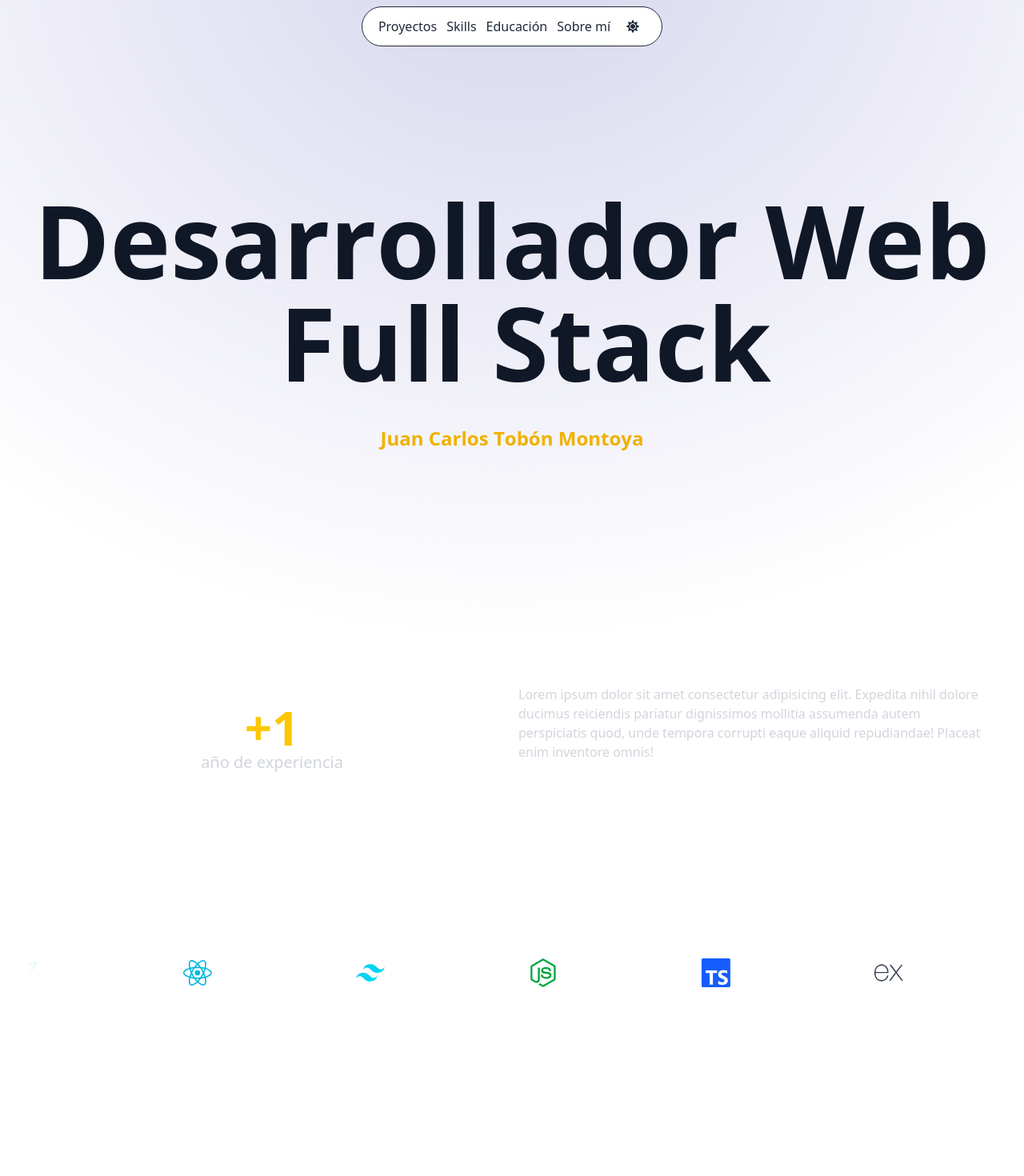
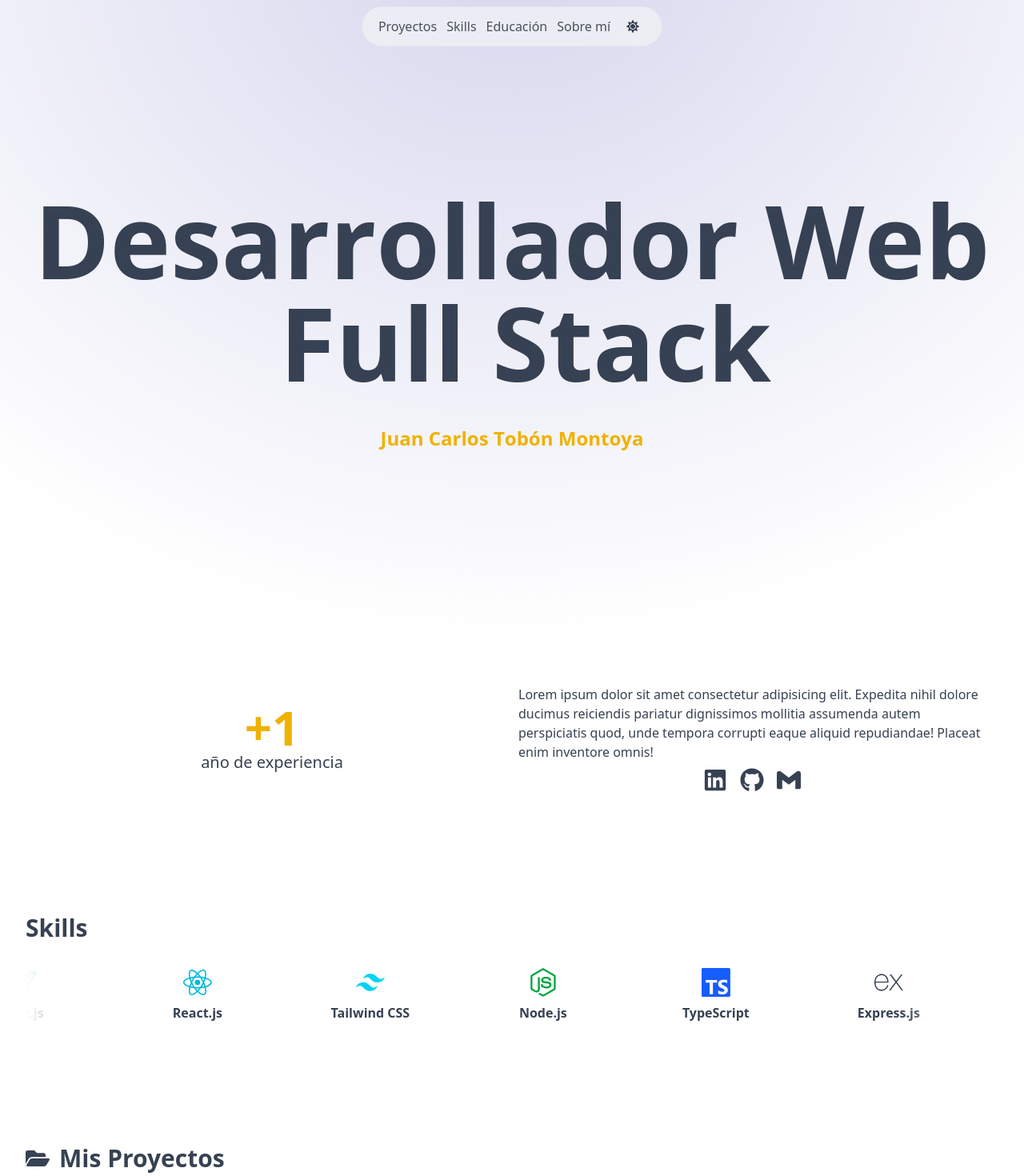
Before and after one commit to JuanTobon7/portafolio, a React (Vite) app: page / in a window 1280 px wide. Shown: the top 1470 px of the page at 80% size. Built offline with nearby package versions, Linux system fonts and the light colour scheme.

Commit message:
Update styles for improved accessibility and dark mode support across components

```diff
--- a/src/App.jsx
+++ b/src/App.jsx
@@ -19,7 +19,7 @@ function App() {
     <MasterTimelineProvider>
       <section className="container mx-auto px-8 sm:max-w-2xl md:max-w-7xl">
         <main className="h-screen flex flex-col items-center justify-center gap-10">
-          <MachineTextGSAP text="Desarrollador Web Full Stack" color="dark:text-white text-gray-900" speed={0.03}/>
+          <MachineTextGSAP text="Desarrollador Web Full Stack" color="text-gray-700 dark:text-gray-300" speed={0.03}/>
           <MachineTextGSAP text="Juan Carlos Tobón Montoya" speed={0.02} size="medium" color="text-yellow-500"/>
         </main>
       </section>
@@ -27,15 +27,15 @@ function App() {
         <Experience/>
       </section>
       <section id="skills" className="container mx-auto px-8 sm:max-w-2xl md:max-w-7xl py-10 mb-14">
-        <h2 className="text-white font-semibold mb-4">Skills</h2>
+        <h2 className="text-3xl font-semibold text-gray-700 dark:text-gray-300 mb-4">Skills</h2>
         <CarouselGSAP/>
       </section>
        <section id='projects' className="mb-14 container mx-auto px-8 sm:max-w-2xl md:max-w-7xl py-10">
-          <div className="flex items-center text-3xl font-semibold mb-2 text-white gap-3">
+          <div className="flex items-center text-3xl font-semibold mb-2 text-gray-700 dark:text-gray-300 gap-3">
             <FaFolderOpen />
             <h2>Mis Proyectos</h2>
           </div>
-          <p className="text-white mb-6">
+          <p className="text-gray-700 dark:text-gray-300 mb-6">
             Aquí puedes encontrar algunos de los proyectos en los que he trabajado, aplicando mis conocimientos en desarrollo Full Stack.
           </p>
           <Projects />
--- a/src/animation/CarouselGSAP.jsx
+++ b/src/animation/CarouselGSAP.jsx
@@ -78,7 +78,7 @@ const CarouselGSAP = () => {
             className={`carousel-item min-w-[200px] p-4 ${skill.color} mx-2 flex flex-col items-center justify-center`}
           >
             <div className="text-4xl">{skill.icon}</div>
-            <span className="mt-2 text-white font-semibold">{skill.name}</span>
+            <span className="mt-2 text-gray-700 dark:text-gray-300 font-semibold">{skill.name}</span>
           </div>
         ))}
       </div>
--- a/src/components/Experience.jsx
+++ b/src/components/Experience.jsx
@@ -55,13 +55,13 @@ const Experience = () => {
   return (
     <div
       ref={ref}
-      className="experience grid grid-cols-1 md:grid-cols-2 gap-4 p-4 text-white"
+      className="experience grid grid-cols-1 md:grid-cols-2 gap-4 p-4  text-gray-700 dark:text-gray-300"
     >
-      <p className="years-experience flex flex-col items-center justify-center text-sm md:text-xl text-gray-300">
-        <span className="text-yellow-400 text-6xl font-bold">+1</span> año de experiencia
+      <p className="years-experience flex flex-col items-center justify-center text-sm md:text-xl text-gray-700 dark:text-gray-300">
+        <span className="text-yellow-500 text-6xl font-bold">+1</span> año de experiencia
       </p>
       <div className="flex flex-col items-center justify-between gap-2">
-        <p className="detail-experience text-sm md:text-base text-gray-300">
+        <p className="detail-experience text-sm md:text-base text-gray-700 dark:text-gray-300">
             Lorem ipsum dolor sit amet consectetur adipisicing elit. Expedita nihil
             dolore ducimus reiciendis pariatur dignissimos mollitia assumenda autem
             perspiciatis quod, unde tempora corrupti eaque aliquid repudiandae!
@@ -71,20 +71,24 @@ const Experience = () => {
               <a
                 target="_blank"
                 href="https://www.linkedin.com/in/juan-carlos-tobon-montoya"
-                className="text-3xl hover:text-gray-200 hover:scale-110 duration-300 ease-in-out transition-colors"
+                className="text-3xl  text-gray-700 hover:text-gray-900 dark:text-gray-300 dark:hover:text-gray-200 hover:scale-110 duration-300 ease-in-out transition-colors"
+
               >
                 <FaLinkedin />
               </a>
               <a
                 target="_blank"
                 href="https://github.com/JuanTobon7"
-                className="text-3xl hover:text-gray-200 hover:scale-110 duration-300 ease-in-out transition-colors"
+                className="text-3xl  text-gray-700 hover:text-gray-900 dark:text-gray-300 dark:hover:text-gray-200 hover:scale-110 duration-300 ease-in-out transition-colors"
+
               >
                 <FaGithub />
               </a>
               <a
                 href="mailto:jctobon11.2@gmail.com?subject=Propuesta de Trabajo."
-                className="text-3xl hover:text-gray-200 hover:scale-110 duration-300 ease-in-out transition-colors"
+                className="text-3xl  text-gray-700 hover:text-gray-900 dark:text-gray-300 dark:hover:text-gray-200 hover:scale-110 duration-300 ease-in-out transition-colors"
+
+
                 target="_blank"
               >
                 <SiGmail />
--- a/src/components/NavBar.jsx
+++ b/src/components/NavBar.jsx
@@ -32,18 +32,18 @@ export default function NavBar() {
 
   return (
     <nav ref={nav} className="fixed flex justify-center w-full top-2 z-10">
-      <ul className="flex items-center justify-between gap-3 bg-white dark:bg-gray-700/60 border border-gray-800 backdrop-blur-sm px-5 py-2 font-medium rounded-full">
+      <ul className="flex items-center justify-between gap-3 bg-gray-100/70 dark:bg-gray-700/60 border border-gray-200 dark:border-gray-800 backdrop-blur-sm px-5 py-2 font-medium rounded-full">
         <li>
-          <button onClick={() => scrollTo('projects')} className="text-gray-800 dark:text-white cursor-pointer hover:text-blue-700 transition-colors duration-300">Proyectos</button>
+          <button onClick={() => scrollTo('projects')} className="text-gray-800/80 dark:text-white cursor-pointer hover:text-blue-700 transition-colors duration-500">Proyectos</button>
         </li>
         <li>
-          <button onClick={() => scrollTo('skills')} className="text-gray-800 dark:text-white cursor-pointer hover:text-blue-700 transition-colors duration-300">Skills</button>
+          <button onClick={() => scrollTo('skills')} className="text-gray-800/80 dark:text-white cursor-pointer hover:text-blue-700 transition-colors duration-500">Skills</button>
         </li>
         <li>
-          <button onClick={() => scrollTo('education')} className="text-gray-800 dark:text-white cursor-pointer hover:text-blue-700 transition-colors duration-300">Educación</button>
+          <button onClick={() => scrollTo('education')} className="text-gray-800/80 dark:text-white cursor-pointer hover:text-blue-700 transition-colors duration-500">Educación</button>
         </li>
         <li>
-          <button onClick={() => scrollTo('about')} className="text-gray-800 dark:text-white cursor-pointer hover:text-blue-700 transition-colors duration-300">Sobre mí</button>
+          <button onClick={() => scrollTo('about')} className="text-gray-800/80 dark:text-white cursor-pointer hover:text-blue-700 transition-colors duration-500">Sobre mí</button>
         </li>
         <ThemeToggle />
       </ul>
--- a/src/components/ThemeToogle.jsx
+++ b/src/components/ThemeToogle.jsx
@@ -27,7 +27,7 @@ export default function ThemeToggle() {
     <div className="relative">
       <button
         onClick={toggleMenu}
-        className="p-2 rounded-full text-gray-800 dark:text-gray-200 transition-transform hover:scale-110 cursor-pointer"
+        className="p-2 rounded-full text-gray-700 dark:text-gray-300 transition-transform hover:scale-110 cursor-pointer"
         aria-label="Elegir tema"
       >
         {icons[mode]}
@@ -40,7 +40,7 @@ export default function ThemeToggle() {
           <div
             key={m}
             onClick={() => setMode(m)}
-            className="flex items-center gap-2 px-4 py-2 cursor-pointer hover:bg-gray-200 dark:hover:bg-gray-600 text-gray-300"
+            className="flex items-center gap-2 px-4 py-2 cursor-pointer hover:bg-gray-200 dark:hover:bg-gray-600 text-gray-700 dark:text-gray-300"
           >
             {icons[m]}
             <span className="capitalize">{m}</span>
--- a/src/data/projects.json
+++ b/src/data/projects.json
@@ -31,7 +31,7 @@
     ],
     "tech": [
       { "name": "Tailwind CSS", "icon": "RiTailwindCssFill", "color": "blue" },
-      { "name": "Python", "icon": "SiPython", "color": "green" },
+      { "name": "Python", "icon": "SiPython", "color": "yellow" },
       { "name": "FastAPI", "icon": "SiFastapi", "color": "green" },
       { "name": "Astro", "icon": "SiAstro", "color": "gray" }
     ],
```
Also changed, not shown: src/components/Projects.jsx (+19 -16 lines).
